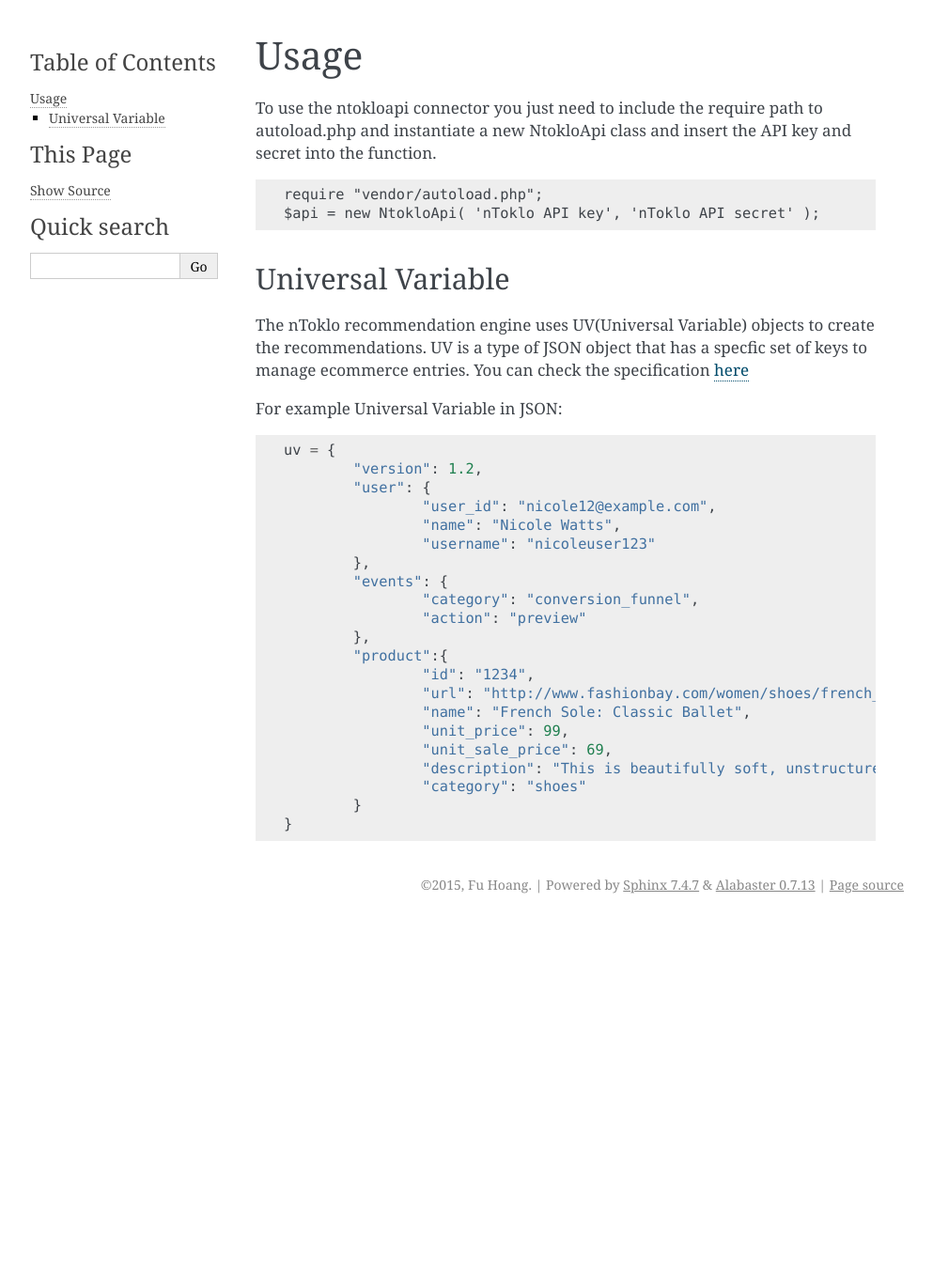
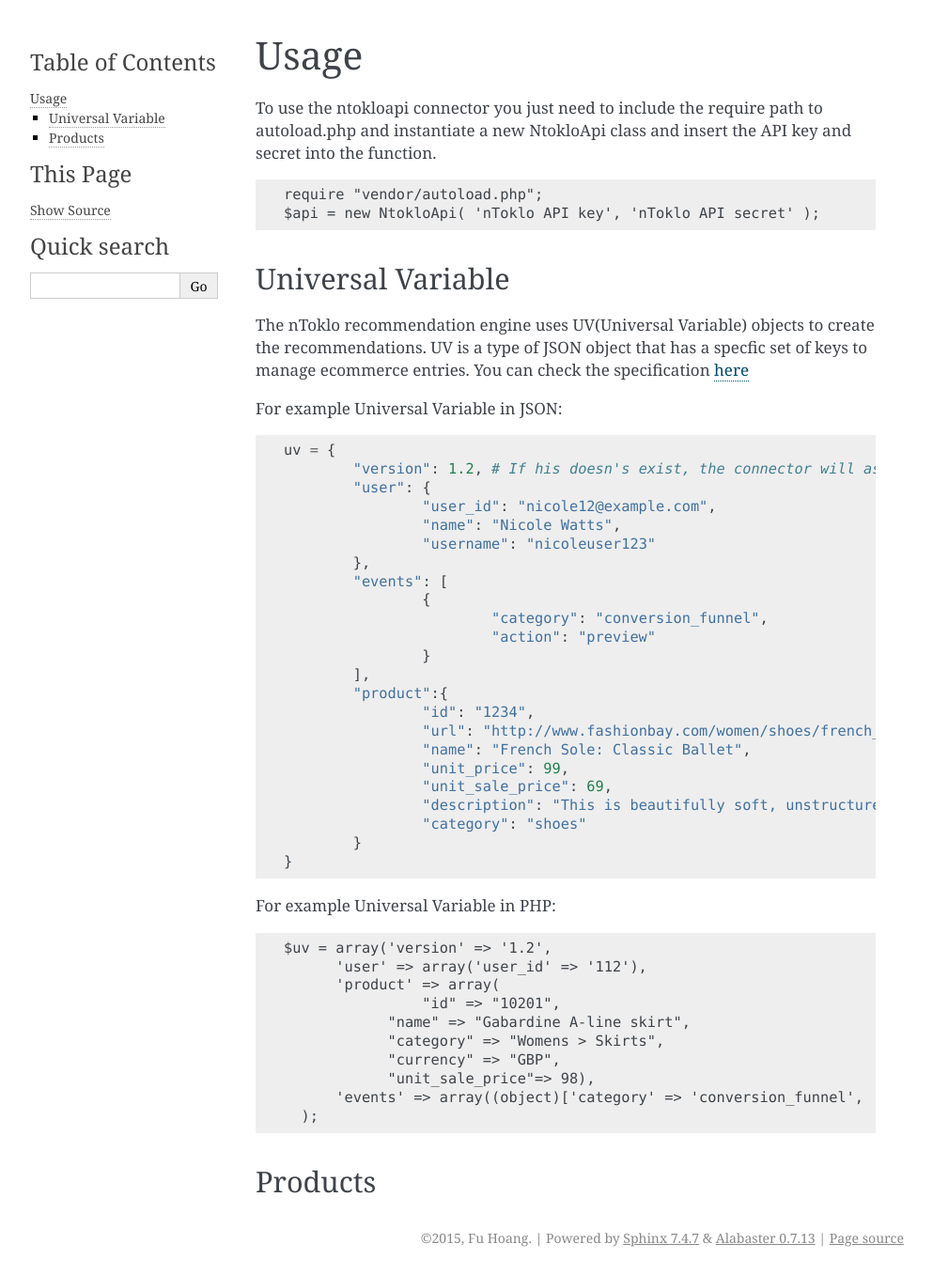
Before and after one commit to nToklo/ntokloapi-php, a Sphinx documentation site: the page built from docs/source/usage.rst, in a window 1280 px wide. Shown: the whole page at 94% size, without its empty margins (148-1141 px from the left). Built offline with Sphinx 7.4.7, drawn with Linux system fonts in a browser that asks for light colours; before the commit the page ends 981 px from its top, so only the background shows below that.

Commit message:
updated usage.rst

```diff
--- a/docs/source/usage.rst
+++ b/docs/source/usage.rst
@@ -18,16 +18,18 @@ the specification `here <http://docs.qubitproducts.com/uv//>`_
 For example Universal Variable in JSON:
 ::
 	uv = {
-		"version": 1.2,
+		"version": 1.2, # If his doesn's exist, the connector will assume latest
 		"user": {
 			"user_id": "nicole12@example.com",
 			"name": "Nicole Watts",
 			"username": "nicoleuser123"
 		},
-		"events": {
-			"category": "conversion_funnel",
-			"action": "preview"
-		},
+		"events": [
+			{
+				"category": "conversion_funnel",
+				"action": "preview"
+			}
+		],
 		"product":{
 			"id": "1234",
 			"url": "http://www.fashionbay.com/women/shoes/french_sole_flats_1021.html",
@@ -38,3 +40,21 @@ For example Universal Variable in JSON:
 			"category": "shoes"
 		}
 	}
+
+
+For example Universal Variable in PHP:
+::
+	$uv = array('version' => '1.2',
+              'user' => array('user_id' => '112'),
+              'product' => array(
+              		"id" => "10201",
+                    "name" => "Gabardine A-line skirt",
+                    "category" => "Womens > Skirts",
+                    "currency" => "GBP",
+                    "unit_sale_price"=> 98),
+              'events' => array((object)['category' => 'conversion_funnel', 'action' => 'browse' ])
+          );
+
+
+Products
+--------
```
